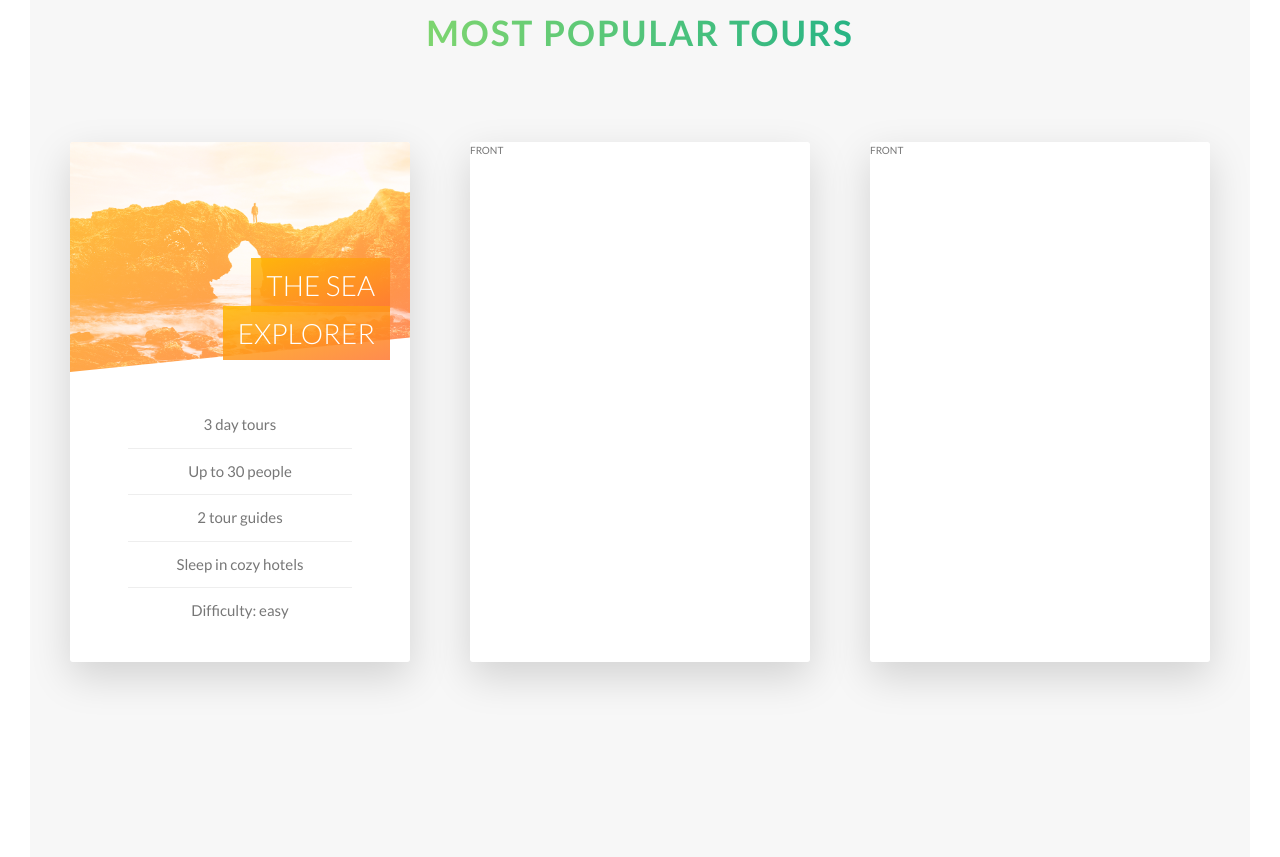
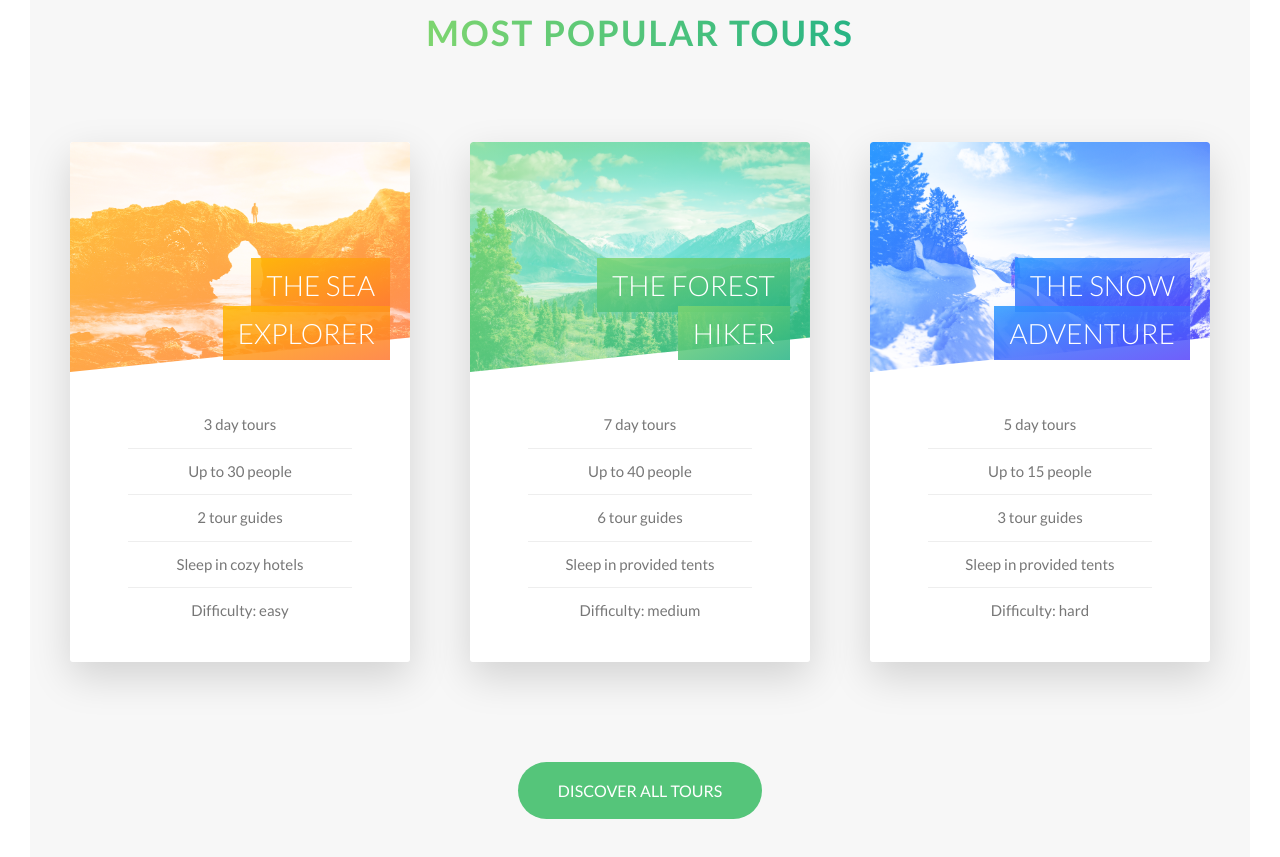
Before and after one commit to rmacca1511/natours-project-training, a website: page index.html in a window 1280 px wide. Shown: the part 2331-3188 px from the top of the page. Drawn offline with Linux system fonts and the light colour scheme.

Commit message:
Building the tours section - part 3

```diff
--- a/index.html
+++ b/index.html
@@ -132,30 +132,80 @@
                                 </div>
                             </div>
                             <div class="card__side card__side--back card__side--back-1">
-                                BACK
+                                <div class="card__cta">
+                                    <div class="card__price-box">
+                                        <p class="card__price-only">Only</p>
+                                        <p class="card__price-value">$297</p>
+                                    </div>
+                                    <a href="#" class="btn btn--white">Book now!</a>
+                                </div>
                             </div>
                         </div>
                     </div>
                     <div class="col-1-of-3">
                         <div class="card">
                                 <div class="card__side card__side--front">
-                                FRONT
+                                    <div class="card__picture card__picture--2">
+                                        &nbsp;
                                     </div>
-                            <div class="card__side card__side--back card__side--back-1">
-                                BACK
+                                    <h4 class="card__heading">
+                                        <span class="card__heading-span card__heading-span--2">The Forest Hiker</span>
+                                    </h4>
+                                    <div class="card__details">
+                                        <ul>
+                                            <li>7 day tours</li>
+                                            <li>Up to 40 people</li>
+                                            <li>6 tour guides</li>
+                                            <li>Sleep in provided tents</li>
+                                            <li>Difficulty: medium</li>
+                                        </ul>
+                                    </div>
+                                </div>
+                                <div class="card__side card__side--back card__side--back-2">
+                                    <div class="card__cta">
+                                        <div class="card__price-box">
+                                            <p class="card__price-only">Only</p>
+                                            <p class="card__price-value">$497</p>
+                                        </div>
+                                        <a href="#" class="btn btn--white">Book now!</a>
+                                    </div>
                                 </div>
                             </div>
                     </div>
                     <div class="col-1-of-3">
                         <div class="card">
                                 <div class="card__side card__side--front">
-                                FRONT
+                                    <div class="card__picture card__picture--3">
+                                        &nbsp;
                                     </div>
-                            <div class="card__side card__side--back card__side--back-1">
-                                BACK
+                                    <h4 class="card__heading">
+                                        <span class="card__heading-span card__heading-span--3">The Snow Adventure</span>
+                                    </h4>
+                                    <div class="card__details">
+                                        <ul>
+                                            <li>5 day tours</li>
+                                            <li>Up to 15 people</li>
+                                            <li>3 tour guides</li>
+                                            <li>Sleep in provided tents</li>
+                                            <li>Difficulty: hard</li>
+                                        </ul>
+                                    </div>
+                                </div>
+                                <div class="card__side card__side--back card__side--back-3">
+                                    <div class="card__cta">
+                                        <div class="card__price-box">
+                                            <p class="card__price-only">Only</p>
+                                            <p class="card__price-value">$897</p>
+                                        </div>
+                                        <a href="#" class="btn btn--white">Book now!</a>
                                     </div>
                                 </div>
                             </div>
+                    </div>
+                </div>
+
+                <div class="u-center-text u-margin-top-huge">
+                    <a href="#" class="btn btn--green">Discover all tours</a>
                 </div>
             </section>
         </main>
--- a/sass/base/_utilities.scss
+++ b/sass/base/_utilities.scss
@@ -3,3 +3,6 @@
 .u-margin-bottom-small { margin-bottom: 1.5rem; }
 .u-margin-bottom-medium { margin-bottom: 4rem; }
 .u-margin-bottom-big { margin-bottom: 8rem; }
+
+.u-margin-top-big { margin-top: 8rem; }
+.u-margin-top-huge { margin-top: 10rem; }
--- a/sass/components/_button.scss
+++ b/sass/components/_button.scss
@@ -32,6 +32,15 @@
 
         &::after {
             background-color: $color-white;
+        }
+    }
+
+    &--green {
+        background-color: $color-primary;
+        color: $color-white;
+
+        &::after {
+            background-color: $color-primary;
         }
     }
 
--- a/sass/components/_card.scss
+++ b/sass/components/_card.scss
@@ -29,7 +29,7 @@
                 background-image: linear-gradient(to right bottom, $color-secondary-light, $color-secondary-dark);
             }
             &-2 {
-                background-image: linear-gradient(to right bottom, $color-tertiary-light, $color-tertiary-dark);
+                background-image: linear-gradient(to right bottom, $color-primary-light, $color-primary-dark);
             }
             &-3 {
                 background-image: linear-gradient(to right bottom, $color-tertiary-light, $color-tertiary-dark);
@@ -53,15 +53,20 @@
         background-blend-mode: screen;
         -webkit-clip-path: polygon(0 0, 100% 0, 100% 85%, 0 100%);
         clip-path: polygon(0 0, 100% 0, 100% 85%, 0 100%);
+        border-top-left-radius: 3px;
+        border-top-right-radius: 3px;
 
         &--1 {
-            background-image: linear-gradient(to right bottom, $color-secondary-light, $color-secondary-dark), url(../img/nat-5.jpg);
+            background-image: linear-gradient(to right bottom, $color-secondary-light, $color-secondary-dark),
+            url(../img/nat-5.jpg);
         }
         &--2 {
-            background-image: url(../img/nat-5.jpg);
+            background-image: linear-gradient(to right bottom, $color-primary-light, $color-primary-dark),
+            url(../img/nat-6.jpg);
         }
         &--3 {
-            background-image: url(../img/nat-5.jpg);
+            background-image: linear-gradient(to right bottom, $color-tertiary-light, $color-tertiary-dark),
+            url(../img/nat-7.jpg);
         }
     }
 
@@ -88,6 +93,16 @@
             rgba($color-secondary-light, .85),
             rgba($color-secondary-dark, .85));
         }
+        &--2 {
+            background-image: linear-gradient(to right bottom,
+            rgba($color-primary-light, .85),
+            rgba($color-primary-dark, .85));
+        }
+        &--3 {
+            background-image: linear-gradient(to right bottom,
+            rgba($color-tertiary-light, .85),
+            rgba($color-tertiary-dark, .85));
+        }
     }
 
     &__details {
@@ -109,6 +124,31 @@
             }
         }
     }
+
+    &__cta {
+        position: absolute;
+        top: 50%;
+        left: 50%;
+        transform: translate(-50%, -50%);
+        width: 90%;
+        text-align: center;
+    }
+
+    &__price-box {
+        text-align: center;
+        margin-bottom: 8rem;
+        color: $color-white;
+    }
+
+    &__price-only {
+        font-size: 1.4rem;
+        text-transform: uppercase;
+    }
+
+    &__price-value {
+        font-size: 6rem;
+        font-weight: 100;
+    }
 }
 
 //.card:hover .card__side {
--- a/sass/pages/_home.scss
+++ b/sass/pages/_home.scss
@@ -23,6 +23,6 @@
 
 .section-tours {
     background-color: $color-grey-light-1;
-    padding: 25rem 0 50rem 0;
+    padding: 25rem 0 15rem 0;
     margin-top: -10rem;
 }
```
Also changed, not shown: css/style.css. Lines whose indentation alone changed are shown as unchanged.
